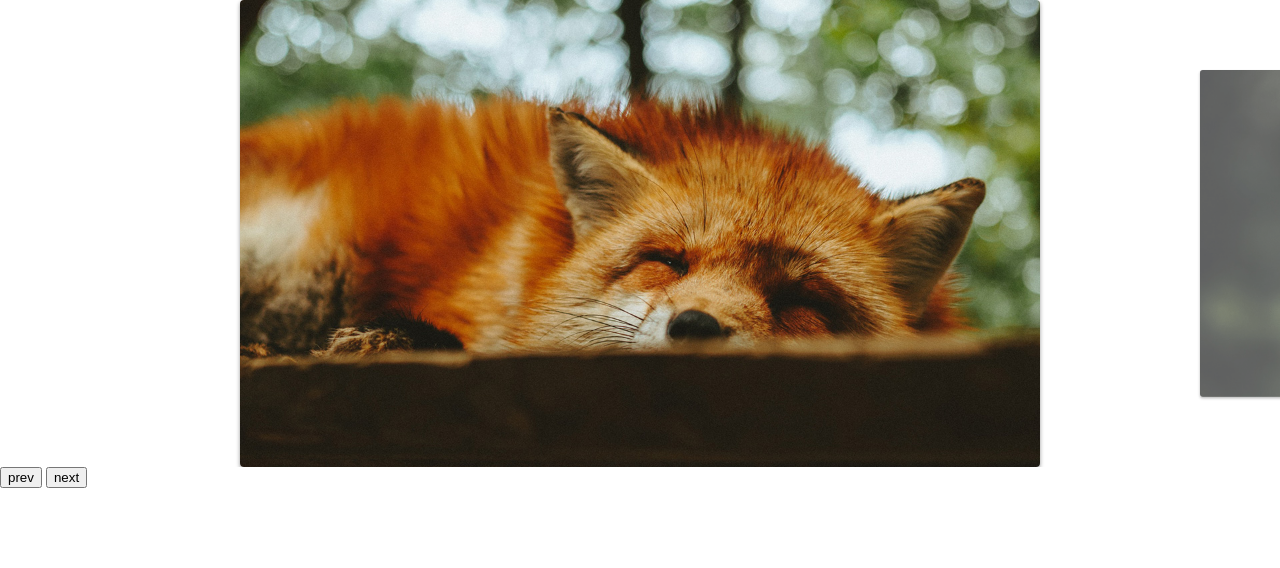
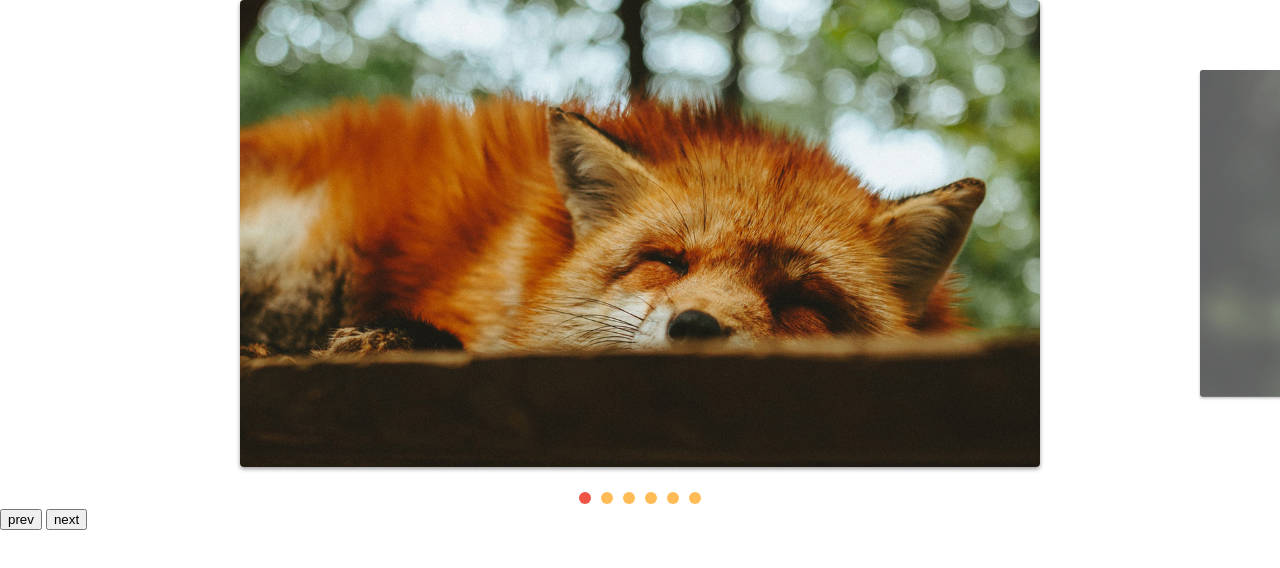
Before and after one commit to guilhermesiqueira13/slide, a plain HTML site: page index.html in a window 1280 px wide. Drawn offline with Linux system fonts and the light colour scheme.

Commit message:
paginação completa

```diff
--- a/css/style.css
+++ b/css/style.css
@@ -1,24 +1,30 @@
 body {
   margin: 0px;
 }
+
 ul {
   padding: 0px;
   margin: 0px;
   list-style: none;
 }
+
 img {
   display: block;
   max-width: 100%;
 }
+
 .slide-wrap {
   overflow: hidden;
 }
+
 .slide {
   display: flex;
 }
+
 .slide:hover {
   will-change: transform;
 }
+
 .slide li {
   flex-shrink: 0;
   width: 80vw;
@@ -31,7 +37,31 @@ img {
   transform: scale(0.7);
   transition: 0.4s;
 }
+
 .slide li.active {
   opacity: 1;
   transform: scale(1);
 }
+
+[data-control="slide"] {
+  display: flex;
+  justify-content: center;
+  margin-top: 20px;
+}
+
+[data-control="slide"] li a {
+  display: block;
+  width: 12px;
+  height: 12px;
+  background-color: #fb5;
+  border-radius: 50%;
+  overflow: hidden;
+  text-indent: -999px;
+  margin: 5px;
+}
+
+/* Agora o seletor aplica a cor ativa ao <a> contido no <li> com classe "active" */
+[data-control="slide"] li.active a,
+[data-control="slide"] li a:hover {
+  background-color: #e54;
+}
--- a/index.html
+++ b/index.html
@@ -2,28 +2,28 @@
 <html lang="en">
 
 <head>
-  <meta charset="UTF-8">
-  <meta name="viewport" content="width=device-width, initial-scale=1.0">
+  <meta charset="UTF-8" />
+  <meta name="viewport" content="width=device-width, initial-scale=1.0" />
   <title>Slide Curso JavaScript</title>
-  <link rel="stylesheet" href="./css/style.css">
+  <link rel="stylesheet" href="./css/style.css" />
 </head>
 
 <body>
   <div class="slide-wrap">
     <ul class="slide">
-      <li><img src="./img/foto1.jpg" alt=""></li>
-      <li><img src="./img/foto2.jpg" alt=""></li>
-      <li><img src="./img/foto3.jpg" alt=""></li>
-      <li><img src="./img/foto4.jpg" alt=""></li>
-      <li><img src="./img/foto5.jpg" alt=""></li>
-      <li><img src="./img/foto6.jpg" alt=""></li>
+      <li><img src="./img/foto1.jpg" alt="" /></li>
+      <li><img src="./img/foto2.jpg" alt="" /></li>
+      <li><img src="./img/foto3.jpg" alt="" /></li>
+      <li><img src="./img/foto4.jpg" alt="" /></li>
+      <li><img src="./img/foto5.jpg" alt="" /></li>
+      <li><img src="./img/foto6.jpg" alt="" /></li>
     </ul>
   </div>
   <div class="arrow-nav">
     <button class="prev">prev</button>
     <button class="next">next</button>
   </div>
-  <script type='module' src="./js/script.js"></script>
+  <script type="module" src="./js/script.js"></script>
 </body>
 
 </html>
--- a/js/script.js
+++ b/js/script.js
@@ -2,4 +2,5 @@ import { SlideNav } from "./slide.js";
 
 const slide = new SlideNav(".slide", ".slide-wrap");
 slide.init();
+slide.addControl(); // Cria e vincula os controles (bolinhas)
 slide.addArrow(".prev", ".next");
--- a/js/slide.js
+++ b/js/slide.js
@@ -1,4 +1,5 @@
 import debounce from "./debounce.js";
+
 export default class Slide {
   constructor(slide, wrap) {
     this.slide = document.querySelector(slide);
@@ -6,6 +7,7 @@ export default class Slide {
     this.dist = { finalPosition: 0, startX: 0, movement: 0 };
     this.index = { prev: null, active: 0, next: null };
     this.activeClass = "active";
+    this.changeEvent = new Event("changeEvent");
   }
 
   transition(active) {
@@ -13,7 +15,7 @@ export default class Slide {
   }
 
   moveSlide(distX) {
-    this.dist.movePosition = distX; // Fixed typo
+    this.dist.movePosition = distX; // Salva a posição
     this.slide.style.transform = `translate3d(${distX}px, 0, 0)`;
   }
 
@@ -98,6 +100,7 @@ export default class Slide {
     this.slidesIndexNav(index);
     this.dist.finalPosition = activeSlide.position;
     this.changeActiveClass();
+    this.wrap.dispatchEvent(this.changeEvent);
   }
 
   changeActiveClass() {
@@ -126,7 +129,7 @@ export default class Slide {
     }, 1000);
   }
 
-  addRisizeEvent() {
+  addResizeEvent() {
     window.addEventListener("resize", this.onResize);
   }
 
@@ -134,7 +137,8 @@ export default class Slide {
     this.onStart = this.onStart.bind(this);
     this.onMove = this.onMove.bind(this);
     this.onEnd = this.onEnd.bind(this);
-    this.onResize = debounce(this.onResize(this), 200);
+    // Corrigindo o debounce para passar a referência da função
+    this.onResize = debounce(this.onResize.bind(this), 200);
     this.activePrevSlide = this.activePrevSlide.bind(this);
     this.activeNextSlide = this.activeNextSlide.bind(this);
   }
@@ -144,13 +148,18 @@ export default class Slide {
     this.transition(true);
     this.addSlideEvents();
     this.slideConfig();
-    this.addRisizeEvent();
+    this.addResizeEvent();
     this.changeSlide(0);
     return this;
   }
 }
 
 export class SlideNav extends Slide {
+  constructor(slide, wrap) {
+    super(slide, wrap);
+    this.bindControlEvents();
+  }
+
   addArrow(prev, next) {
     this.prevElement = document.querySelector(prev);
     this.nextElement = document.querySelector(next);
@@ -161,4 +170,50 @@ export class SlideNav extends Slide {
     this.prevElement.addEventListener("click", this.activePrevSlide);
     this.nextElement.addEventListener("click", this.activeNextSlide);
   }
+
+  createControl() {
+    const control = document.createElement("ul");
+    control.dataset.control = "slide";
+    this.slideArray.forEach((item, index) => {
+      control.innerHTML += `<li><a href="#slide${index + 1}">${
+        index + 1
+      }</a></li>`;
+    });
+    this.wrap.appendChild(control);
+    return control;
+  }
+
+  // Adiciona o clique em cada bolinha e utiliza o índice correto
+  eventControl(item, index) {
+    item.addEventListener("click", (event) => {
+      event.preventDefault();
+      this.changeSlide(index);
+    });
+  }
+
+  activeControlItem() {
+    this.controlArray.forEach((item) =>
+      item.classList.remove(this.activeClass)
+    );
+    this.controlArray[this.index.active].classList.add(this.activeClass);
+  }
+
+  addControl(customControl) {
+    // Se não passar um seletor customizado, cria o controle automaticamente
+    this.control =
+      document.querySelector(customControl) || this.createControl();
+    this.controlArray = [...this.control.children];
+
+    // Adiciona o event listener para cada bolinha
+    this.controlArray.forEach((item, index) => this.eventControl(item, index));
+    // Adiciona apenas UM listener para responder ao "changeEvent"
+    this.wrap.addEventListener("changeEvent", this.activeControlItem);
+    // Aplica a classe ativa inicial
+    this.activeControlItem();
+  }
+
+  bindControlEvents() {
+    this.eventControl = this.eventControl.bind(this);
+    this.activeControlItem = this.activeControlItem.bind(this);
+  }
 }
```
